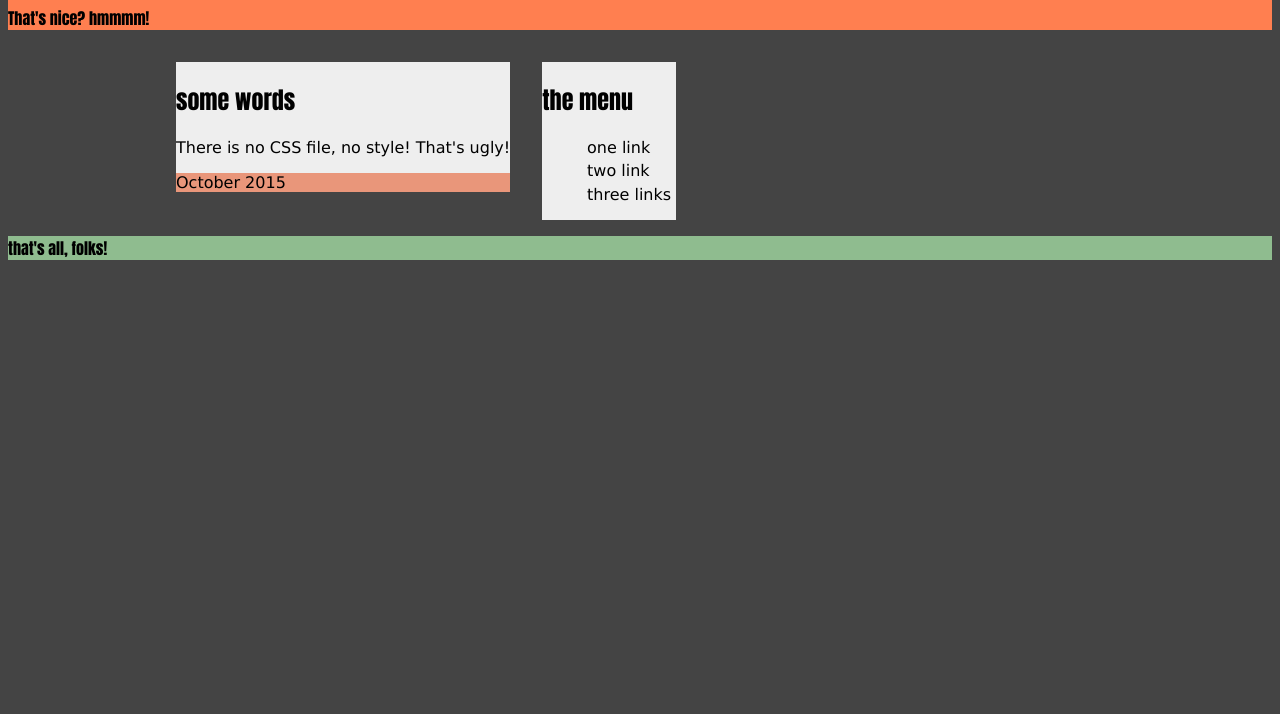
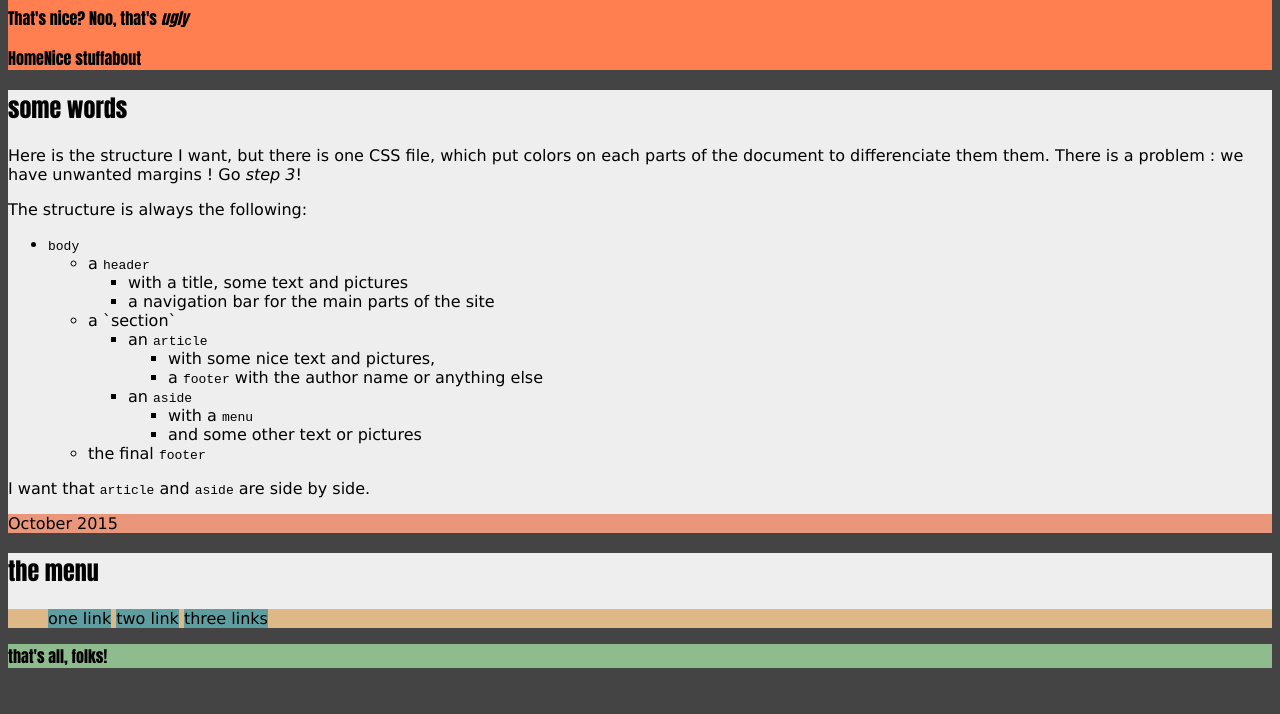
Before and after one commit to BernardTatin/howto-quickHTML, a plain HTML site: page step2/index.html in a window 1280 px wide. Shown: the part 86-800 px from the top of the page. Drawn offline with Linux system fonts and the light colour scheme.

Commit message:
Step 1 : describe the structure, step 2 put colors on each element of the structure.

```diff
--- a/step2/index.html
+++ b/step2/index.html
@@ -2,7 +2,7 @@
 <html>
 
 <head>
-    <title>Sample1</title>
+    <title>Step 2</title>
     <meta charset="UTF-8">
     <meta name="description" content="A simple test">
     <meta name="keywords" content="">
@@ -11,13 +11,48 @@
 
 <body>
     <header>
-        <h1>a simple test</h1>
-        <p>That's nice? hmmmm!</em></p>
+        <h1>Step 2</h1>
+        <p>That's nice? Noo, that's <em>ugly</em></p>
+        <nav>
+            <a>Home</a><a>Nice stuff</a><a>about</a>
+        </nav>
     </header>
     <section>
         <article>
             <h2>some words</h2>
-            <p>There is no CSS file, no style! That's ugly!</p>
+            <p>Here is the structure I want, but there is one CSS file, which put colors on each parts of the document to differenciate them them. There is a problem : we have unwanted margins ! Go <em>step 3</em>!</p>
+            <p>The structure is always the following:</p>
+            <ul>
+                <li><code>body</code>
+                    <ul>
+                        <li>a <code>header</code>
+                            <ul>
+                                <li>with a title, some text and pictures</li>
+                                <li>a navigation bar for the main parts of the site</li>
+                            </ul>
+                        </li>
+                        <li>a `section`
+                            <ul>
+                                <li>an <code>article</code>
+                                    <ul>
+                                        <li>with some nice text and pictures,</li>
+                                        <li>a <code>footer</code> with the author name or anything else</li>
+                                    </ul>
+                                </li>
+                                <li>an <code>aside</code>
+                                    <ul>
+                                        <li>with a <code>menu</code></li>
+                                        <li>and some other text or pictures</li>
+                                    </ul>
+                                </li>
+
+                            </ul>
+                        </li>
+                        <li>the final <code>footer</code></li>
+                    </ul>
+                </li>
+            </ul>
+            <p>I want that <code>article</code> and <code>aside</code> are side by side.</p>
             <footer>October 2015</footer>
         </article>
         <aside>
@@ -28,7 +63,6 @@
                 <a>three links</a>
             </menu>
         </aside>
-        <div class="clear"></div>
     </section>
     <footer>that's all, folks!</footer>
 </body>
--- a/step2/main.less
+++ b/step2/main.less
@@ -1,5 +1,5 @@
 /*
- * main.less
+ * main.less, step 2
  */
 
 body {
@@ -14,37 +14,27 @@ body > header {
 body > footer {
     font-family: Impact, Verdana, Geneva, sans-serif;
     background-color: darkseagreen;
-    clear: both;
 }
 body > section {
-    max-width: 960px;
-    margin: auto;
     h1, h2, h3, h4 {
     font-family: Impact, Verdana, Geneva, sans-serif;
     }
     article {
-        margin: 1em;
         background-color: #eee;
-        float: left;
-        max-width: 560px;
         footer {
             background-color: darksalmon;
         }
     }
     aside {
-        margin: 1em;
         background-color: #eee;
-        float: left;
-        max-width: 200px;
         menu {
+            background-color: burlywood;
             a {
-                display: block;
-                margin: 0.3em;
+                background-color: cadetblue;
             }
         }
     }
     .clear {
-        display: none;
-        clear: both;
+        background-color: aqua;
     }
 }
```
Also changed, not shown: step1/index.html (+38 -3 lines), step2/main.css, step3/main.css (added), step3/main.less (added).
